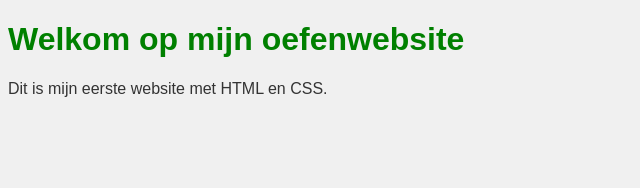
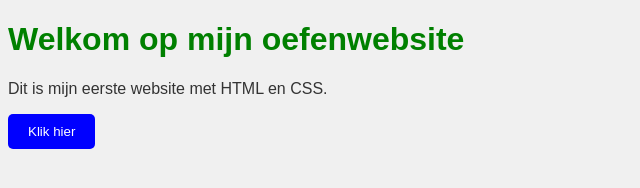
Before and after one commit to abdurahmaan076/Leren-met-ChatGPT, a plain HTML site: page index.html in a window 1280 px wide. Shown: the whole page, without its empty margins (0-640 px from the left). Drawn offline with Linux system fonts and the light colour scheme.

Commit message:
Update index.html

```diff
--- a/index.html
+++ b/index.html
@@ -6,5 +6,6 @@
   <body>
     <h1>Welkom op mijn oefenwebsite</h1>
     <p>Dit is mijn eerste website met HTML en CSS.</p>
+    <button>Klik hier</button>
   </body>
 </html>
```
